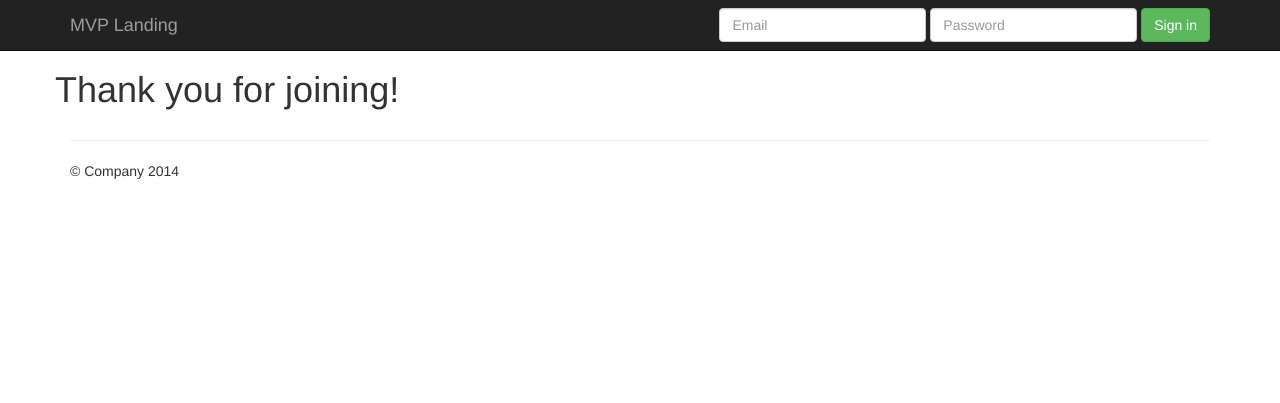
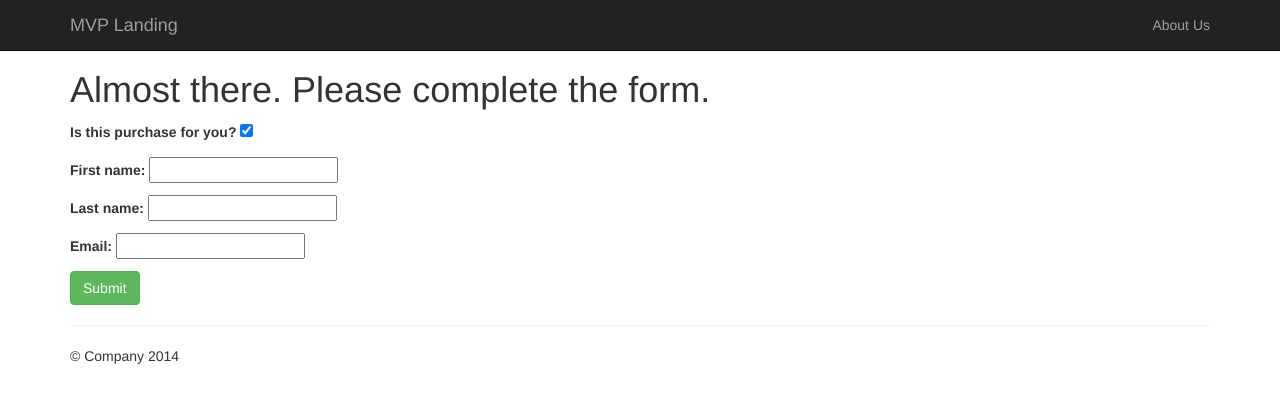
Before and after one commit to raditotev/mvp-landing, a Django app: template static/templates/thankyou.html in a window 1280 px wide. Shown: the top 403 px of the page. Run offline with Django 3.2, Linux system fonts and the light colour scheme; the template is opened without the code that fills it: values that come from a table or form of the project are taken from there, others are empty; parts of the project's set-up code (start-up, migrations or seed data) failed here and were passed over; some libraries are stand-ins or nearby versions.

Commit message:
Updated navbar and thank-you page

```diff
--- a/src/mvp_landing/settings.py
+++ b/src/mvp_landing/settings.py
@@ -36,6 +36,7 @@ INSTALLED_APPS = (
     'django.contrib.sessions',
     'django.contrib.messages',
     'django.contrib.staticfiles',
+    'south',
     'signups',
 )
 
--- a/src/signups/models.py
+++ b/src/signups/models.py
@@ -4,6 +4,7 @@ from django.utils.encoding import smart_unicode
 # Create your models here.
 
 class SignUp(models.Model):
+	for_you = models.BooleanField(default=True, verbose_name="Is this purchase for you?")
 	first_name = models.CharField(max_length=120, null=True, blank=True)
 	last_name = models.CharField(max_length=120, null=True, blank=True)
 	email = models.EmailField()
--- a/src/signups/views.py
+++ b/src/signups/views.py
@@ -19,7 +19,13 @@ def home(request):
 							   context_instance=RequestContext(request))
 
 def thankyou(request):
+	form = SignUpForm(request.POST or None)
 
+	if form.is_valid():
+		save_it = form.save(commit=False)
+		save_it.save()
+		messages.success(request, "Thank you for completeing the form!")
+		return HttpResponseRedirect('/thank-you/')
 
 	return render_to_response("thankyou.html",
 							   locals(),
--- a/static/templates/base.html
+++ b/static/templates/base.html
@@ -34,30 +34,7 @@
 
   <body>
 
-    <nav class="navbar navbar-inverse navbar-fixed-top">
-      <div class="container">
-        <div class="navbar-header">
-          <button type="button" class="navbar-toggle collapsed" data-toggle="collapse" data-target="#navbar" aria-expanded="false" aria-controls="navbar">
-            <span class="sr-only">Toggle navigation</span>
-            <span class="icon-bar"></span>
-            <span class="icon-bar"></span>
-            <span class="icon-bar"></span>
-          </button>
-          <a class="navbar-brand" href="#">MVP Landing</a>
-        </div>
-        <div id="navbar" class="navbar-collapse collapse">
-          <form class="navbar-form navbar-right">
-            <div class="form-group">
-              <input type="text" placeholder="Email" class="form-control">
-            </div>
-            <div class="form-group">
-              <input type="password" placeholder="Password" class="form-control">
-            </div>
-            <button type="submit" class="btn btn-success">Sign in</button>
-          </form>
-        </div><!--/.navbar-collapse -->
-      </div>
-    </nav>
+    {% include 'navbar.html' %}
 
     {% block jumbotron %}
 
--- /dev/null
+++ b/static/templates/navbar.html
@@ -0,0 +1,18 @@
+<nav class="navbar navbar-inverse navbar-fixed-top">
+  <div class="container">
+    <div class="navbar-header">
+      <button type="button" class="navbar-toggle collapsed" data-toggle="collapse" data-target="#navbar" aria-expanded="false" aria-controls="navbar">
+        <span class="sr-only">Toggle navigation</span>
+        <span class="icon-bar"></span>
+        <span class="icon-bar"></span>
+        <span class="icon-bar"></span>
+      </button>
+      <a class="navbar-brand" href='{% url "home" %}'>MVP Landing</a>
+    </div>
+    <div id="navbar" class="navbar-collapse collapse">
+      <ul class="nav navbar-nav navbar-right">
+        <li><a href='{% url "aboutus" %}'>About Us</a></li>
+      </ul>
+    </div><!--/.navbar-collapse -->
+  </div>
+</nav>
--- a/static/templates/thankyou.html
+++ b/static/templates/thankyou.html
@@ -1,7 +1,13 @@
 {% extends 'base.html' %}
 
 {% block content %}
-<div class="col-sm-12"></div>
-<h1>Thank you for joining!</h1>
+<div class="col-sm-12">
+	<h1>Almost there. Please complete the form.</h1>
 
+	<form method='POST' action=''>
+	  	{% csrf_token %}
+	  	{{ form.as_p }}
+	  	<input type='submit' class="btn btn-success">
+	</form>
+</div>
 {% endblock %}
```
Also changed, not shown: src/db.sqlite3, src/signups/migrations/0001_initial.py (added), src/signups/migrations/0002_auto__add_field_signup_for_you.py (added), src/signups/migrations/__init__.py (added), 6 other files.
